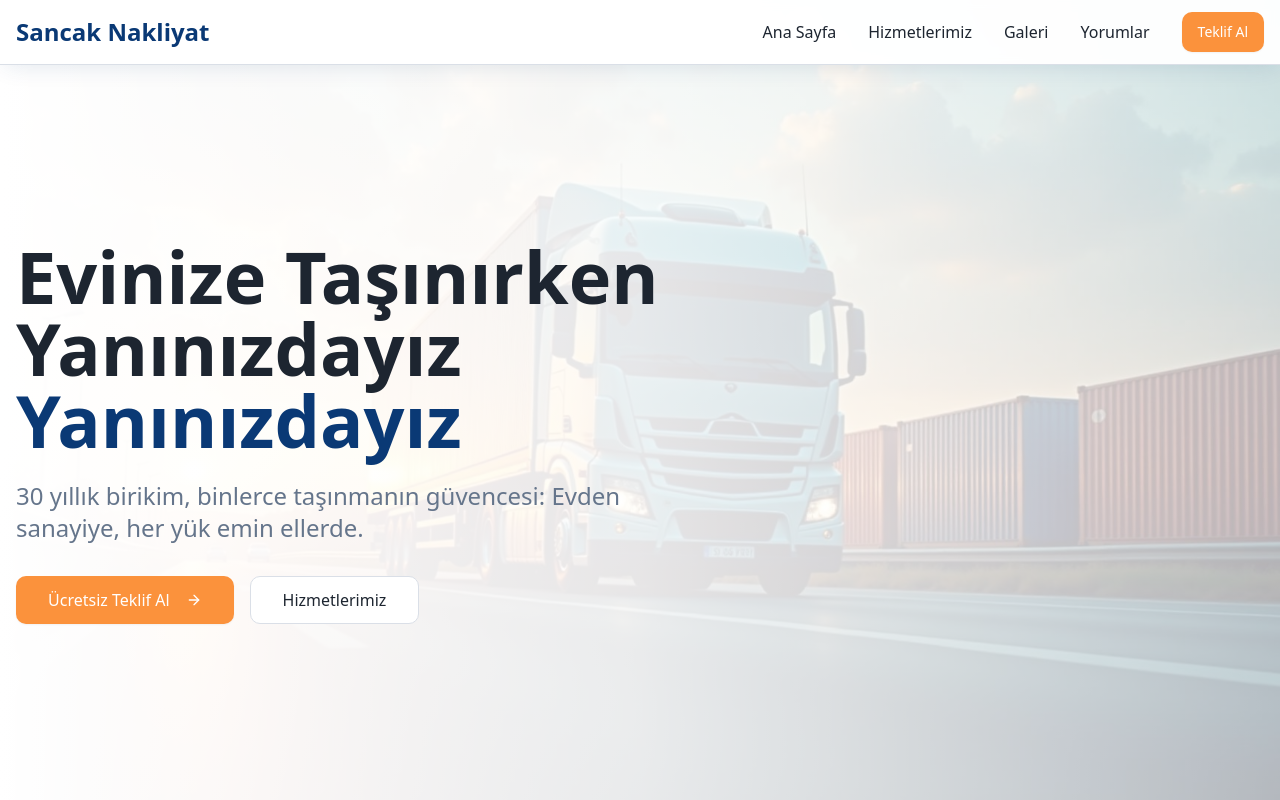
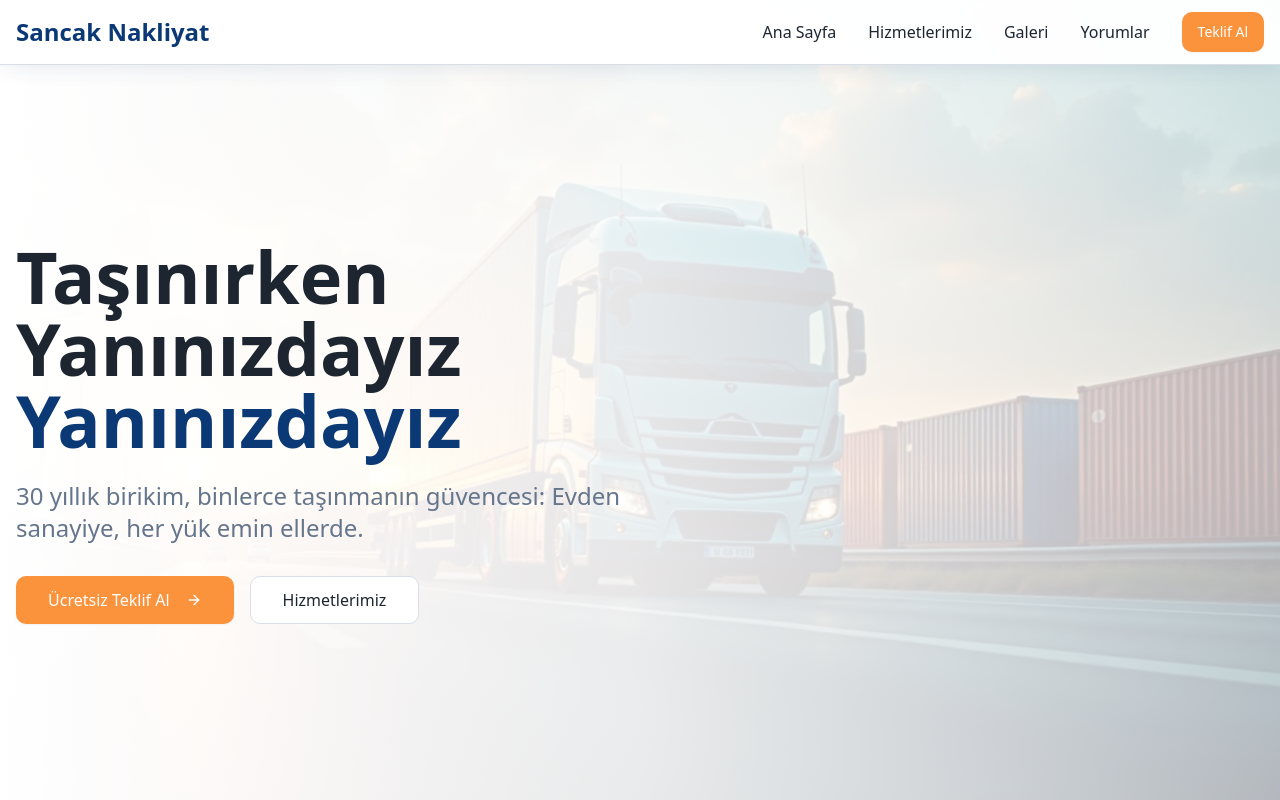
Before and after one commit to hluk17/map-move-showcase, a React (Vite) app: page / in a window 1280 px wide. Shown: the top 800 px of the page. Built offline with nearby package versions, Linux system fonts and the light colour scheme; the HTML template or start-up script is replaced by a standard one.

Commit message:
Visual edit in Lovable
Edited UI in Lovable

```diff
--- a/src/components/Hero.tsx
+++ b/src/components/Hero.tsx
@@ -21,7 +21,7 @@ const Hero = () => {
       <div className="container mx-auto px-4 z-10 pt-16">
         <div className="max-w-3xl">
           <h1 className="text-5xl md:text-7xl font-bold mb-6 text-foreground leading-tight">
-            Evinize Taşınırken
+                Taşınırken
 Yanınızdayız
             <span className="text-primary block">Yanınızdayız</span>
           </h1>
```
